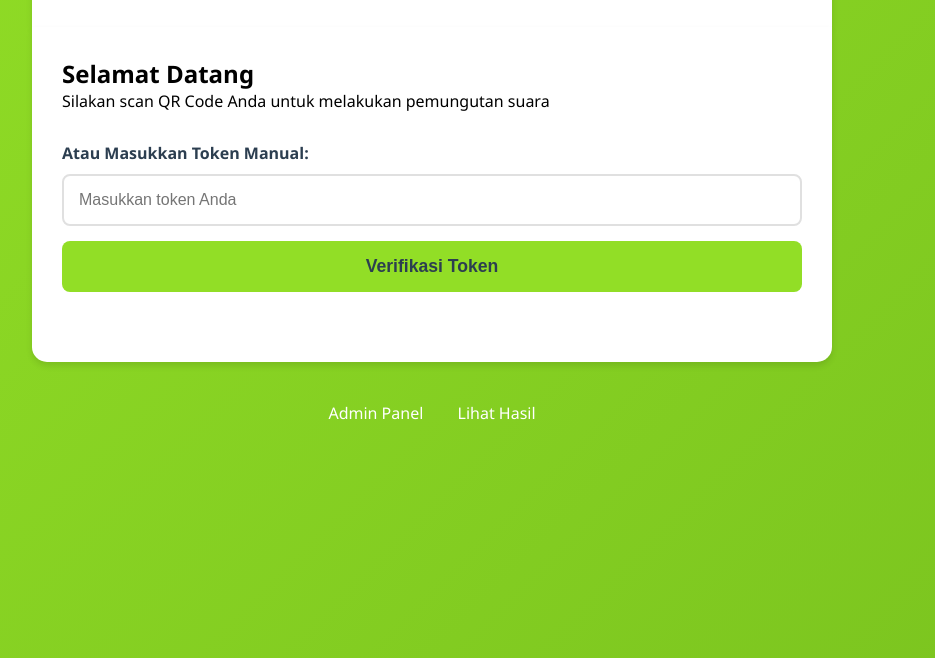
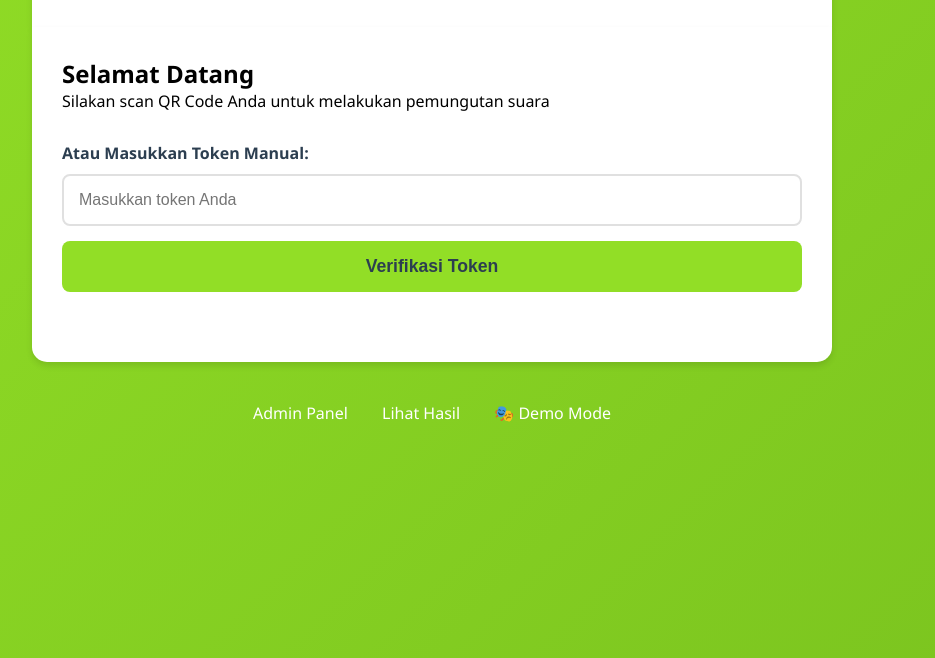
Before and after one commit to ssemyy-sds/Evote-RT, a plain HTML site: page index.html in a window 1280 px wide. Shown: the part 142-800 px from the top of the page, without its empty margins (208-1143 px from the left). Drawn offline with Linux system fonts and the light colour scheme; files that its build step writes are made by us from their sources; files whose address does not match are found by name.

Commit message:
Update demo index.html

```diff
--- a/index.html
+++ b/index.html
@@ -29,6 +29,7 @@
         <div class="footer">
             <a href="admin.html" class="link-admin">Admin Panel</a>
             <a href="result.html" class="link-result">Lihat Hasil</a>
+            <a href="demo.html" class="link-demo">🎭 Demo Mode</a>
         </div>
     </div>
 
@@ -94,4 +95,5 @@
         });
     </script>
 </body>
+
 </html>
```
